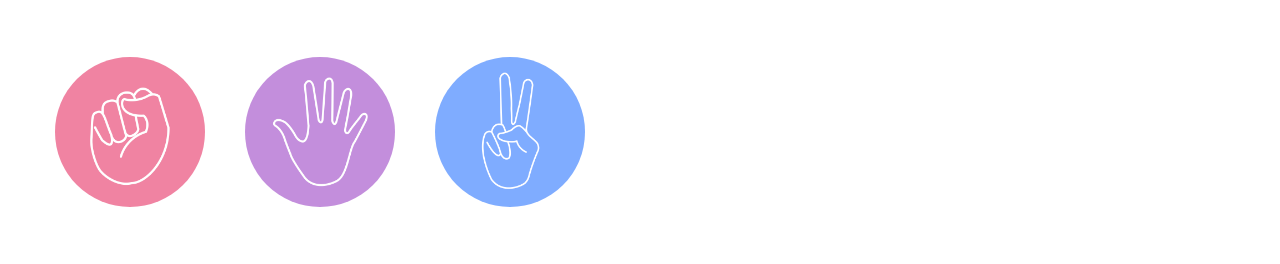
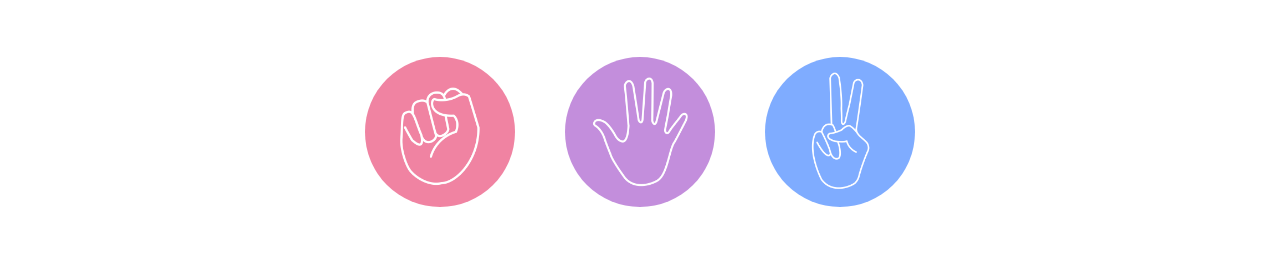
Before and after one commit to Ajayredasni/Rock-Paper-Scissors-Game, a plain HTML site: page index.html in a window 1280 px wide. Shown: the part 90-354 px from the top of the page. Drawn offline with Linux system fonts and the light colour scheme.

Commit message:
Update style.css

```diff
--- a/style.css
+++ b/style.css
@@ -25,10 +25,6 @@ h1 {
   color: #fff;
   font-size: 4rem;
   padding: 2rem;
-}
-.container{
-  width:50vw;
-  height:100vh;
 }
 .choices {
   display: flex;
```
